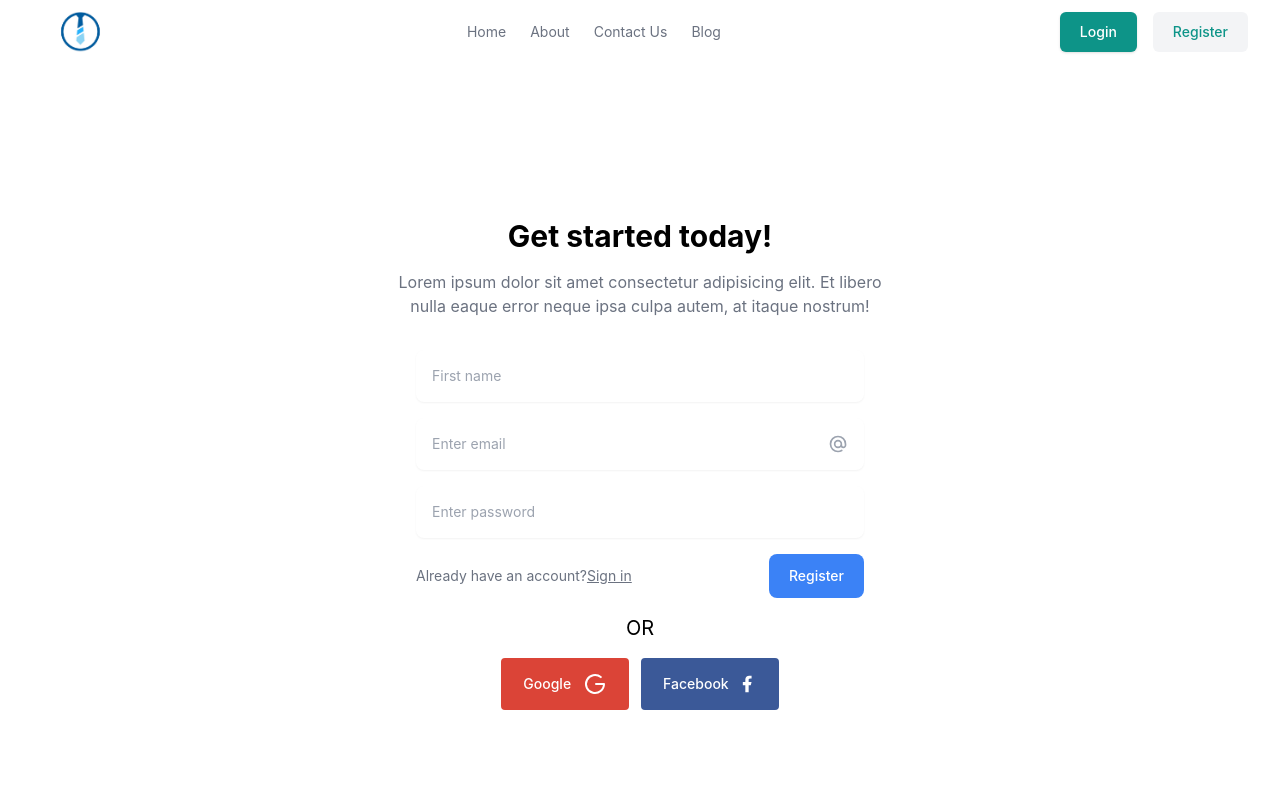
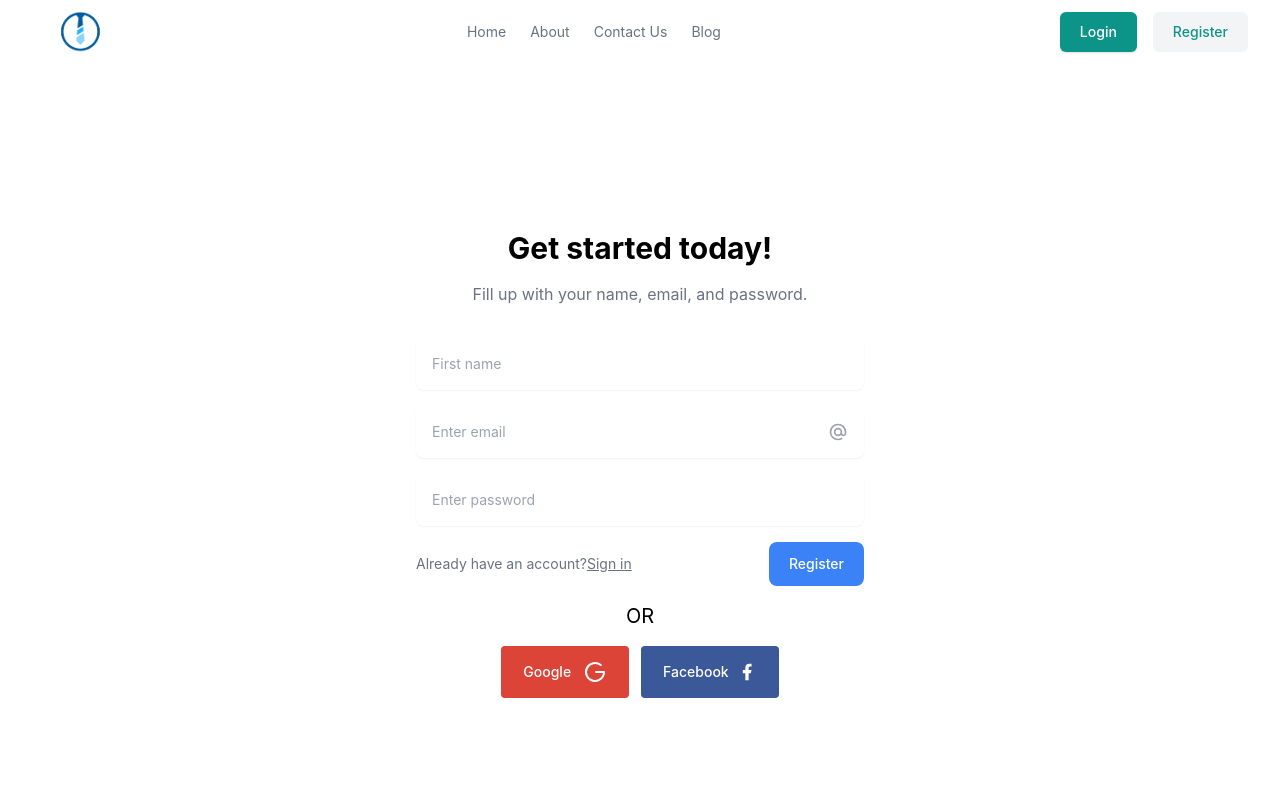
Before and after one commit to instasif/jobPortal_client, a React (Create React App) app: page /register in a window 1280 px wide. Shown: the top 800 px of the page. Built offline with nearby package versions, Linux system fonts and the light colour scheme; no server answers.

Commit message:
customized

```diff
--- a/src/Pages/Authentications/Login/Login.js
+++ b/src/Pages/Authentications/Login/Login.js
@@ -35,8 +35,7 @@ const Login = () => {
           <h1 className="text-2xl font-bold sm:text-3xl">Get started today!</h1>
 
           <p className="mt-4 text-gray-500">
-            Lorem ipsum dolor sit amet consectetur adipisicing elit. Et libero
-            nulla eaque error neque ipsa culpa autem, at itaque nostrum!
+            Fill up with your email and password.
           </p>
         </div>
 
--- a/src/Pages/Authentications/Signup/Signup.js
+++ b/src/Pages/Authentications/Signup/Signup.js
@@ -40,8 +40,7 @@ const Signup = () => {
           <h1 className="text-2xl font-bold sm:text-3xl">Get started today!</h1>
 
           <p className="mt-4 text-gray-500">
-            Lorem ipsum dolor sit amet consectetur adipisicing elit. Et libero
-            nulla eaque error neque ipsa culpa autem, at itaque nostrum!
+            Fill up with your name, email, and password.
           </p>
         </div>
 
```
